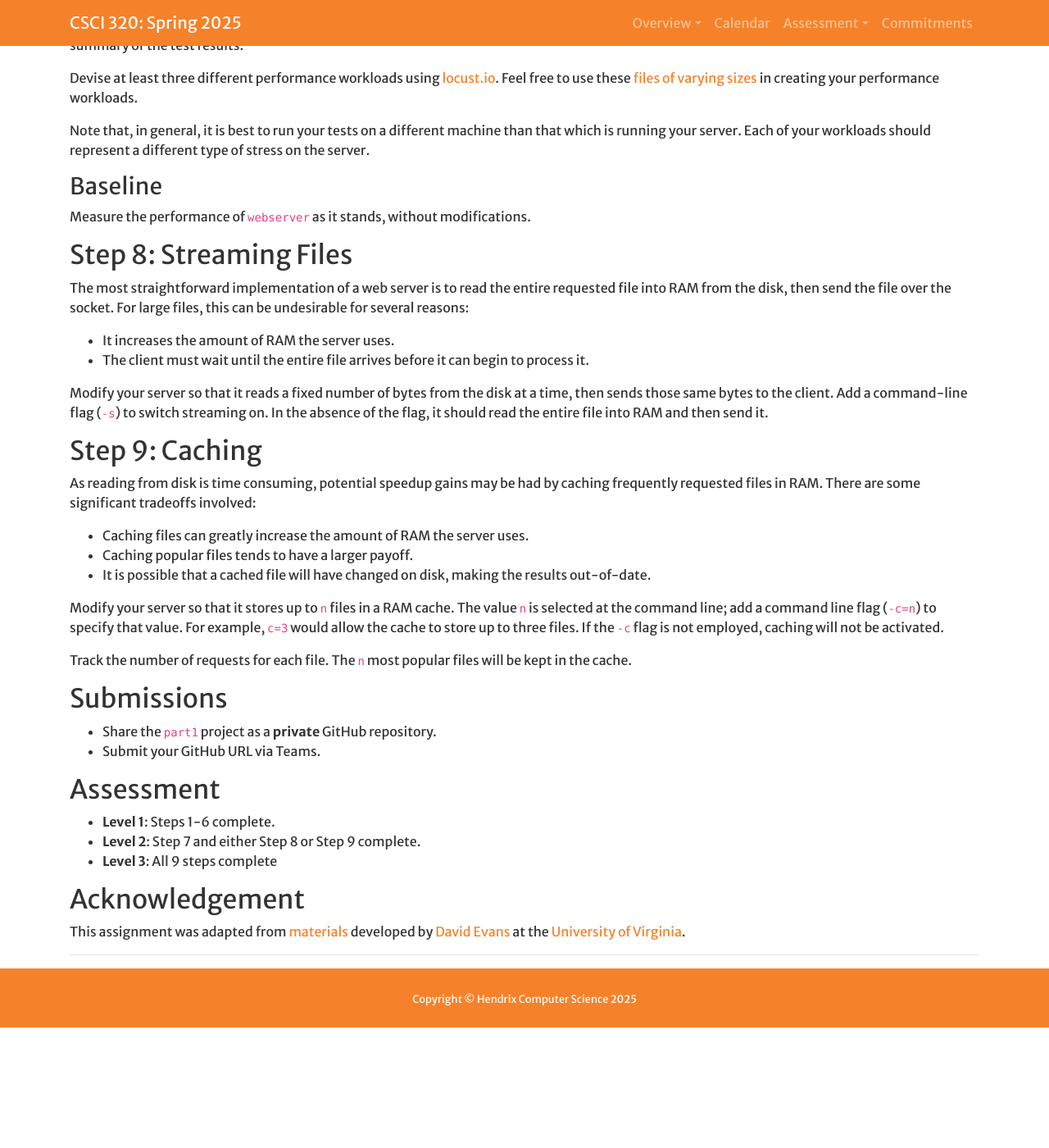
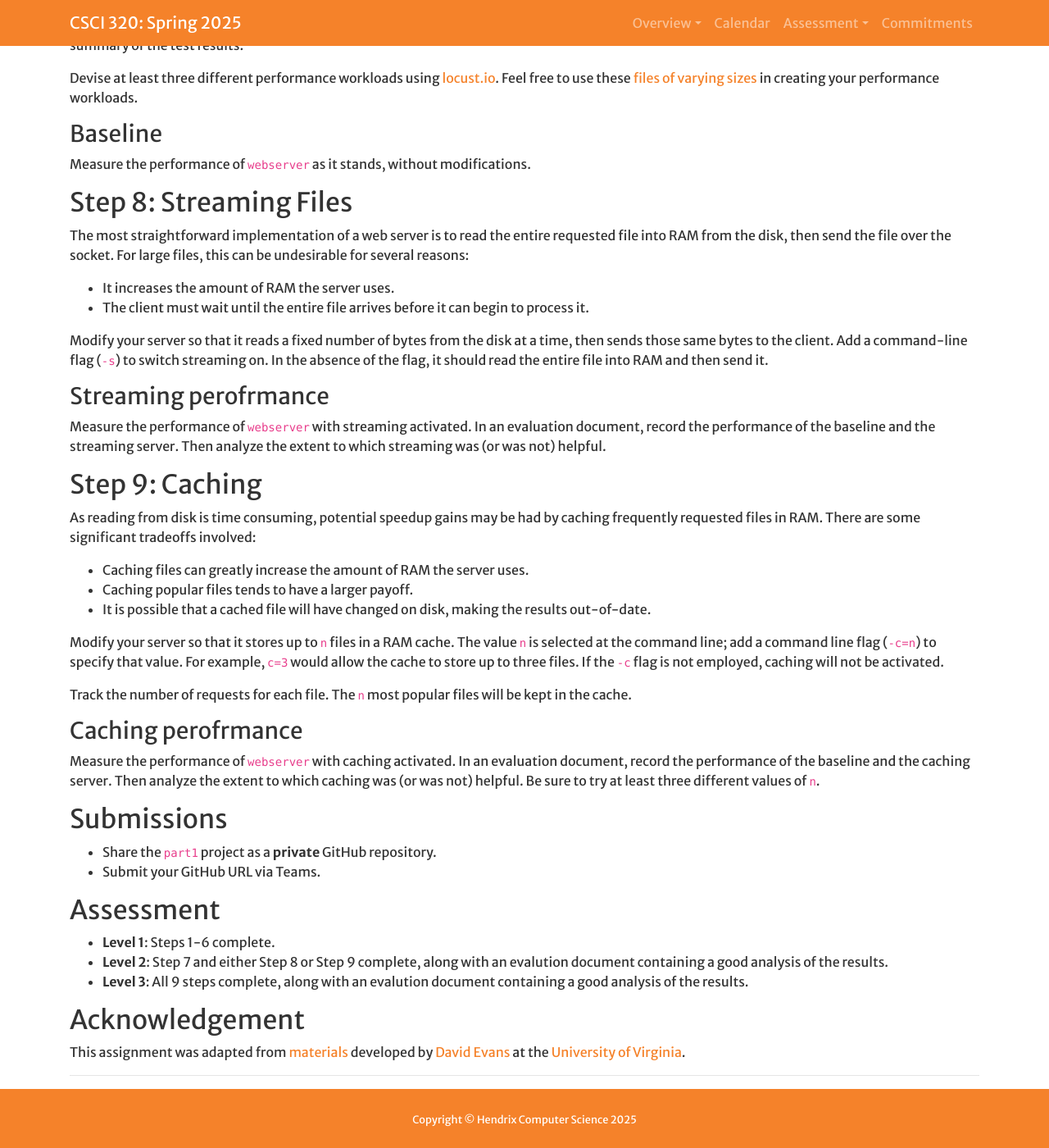
Before and after one commit to Hendrix-CS/csci320, a Jekyll site: the page built from projects/webserver.md, in a window 1280 px wide and 1400 px high, scrolled down 3127 px. Shown: the whole window at 82% size. Built offline with Jekyll 4.4.1, drawn with Linux system fonts in a browser that asks for light colours; a script that is not in the unit is left out; before the commit the page ends 4380 px from its top, so only the background shows below that; some of the changed text lies outside the part shown.

Commit message:
Fixed issues with webserver assignment

````diff
--- a/projects/webserver.md
+++ b/projects/webserver.md
@@ -16,13 +16,14 @@ on port 8888. To achieve this, you will set up a
 ## Step 1: Listen
 
 When your server receives a connection, it should print the IP address of the peer that
-contacted it. Test it using your [webget]({{site.baseurl}}/projects/webget) program as follows:
+contacted it. Open a second shell, then test it using
+[wget](https://www.gnu.org/software/wget/manual/wget.html) as follows:
 
 ```
-webget http://localhost:8888/test
+wget http://localhost:8888/test
 ```
 
-Since `webget` is running on the same machine, you can send the message to `localhost` and it
+Since `wget` is running on the same machine, you can send the message to `localhost` and it
 will look for a server on the local machine. Since the server is not actually going to send
 any data, the filename doesn't matter. Using `http` avoids a panic when it does not receive
 a TLS secured connection.
@@ -223,9 +224,6 @@ Devise at least three different performance workloads using [locust.io](https://
 to use these [files of varying sizes]({{site.baseurl}}/projects/workloads.zip) in creating your
 performance workloads.
 
-Note that, in general, it is best to run your tests on a different machine than that which is running your
-server. Each of your workloads should represent a different type of stress on the server.
-
 ### Baseline
 
 Measure the performance of `webserver` as it stands, without modifications.
@@ -242,6 +240,12 @@ Modify your server so that it reads a fixed number of bytes from the disk at a t
 those same bytes to the client. Add a command-line flag (`-s`) to switch streaming on. In the absence
 of the flag, it should read the entire file into RAM and then send it.
 
+### Streaming perofrmance
+
+Measure the performance of `webserver` with streaming activated. In an evaluation document,
+record the performance of the baseline and the streaming server. Then analyze the extent
+to which streaming was (or was not) helpful.
+
 ## Step 9: Caching
 
 As reading from disk is time consuming, potential speedup gains may be had by caching frequently
@@ -256,6 +260,13 @@ the cache to store up to three files. If the `-c` flag is not employed, caching
 
 Track the number of requests for each file. The `n` most popular files will be kept in the cache.
 
+### Caching perofrmance
+
+Measure the performance of `webserver` with caching activated. In an evaluation document,
+record the performance of the baseline and the caching server. Then analyze the extent
+to which caching was (or was not) helpful. Be sure to try at least three different values
+of `n`.
+
 
 ## Submissions
 * Share the `part1` project as a **private** GitHub repository.
@@ -263,8 +274,10 @@ Track the number of requests for each file. The `n` most popular files will be k
 
 ## Assessment
 * **Level 1**: Steps 1-6 complete.
-* **Level 2**: Step 7 and either Step 8 or Step 9 complete.
-* **Level 3**: All 9 steps complete
+* **Level 2**: Step 7 and either Step 8 or Step 9 complete, along with an evalution document
+containing a good analysis of the results.
+* **Level 3**: All 9 steps complete, along with an evalution document
+containing a good analysis of the results.
 
 ## Acknowledgement
 
````
